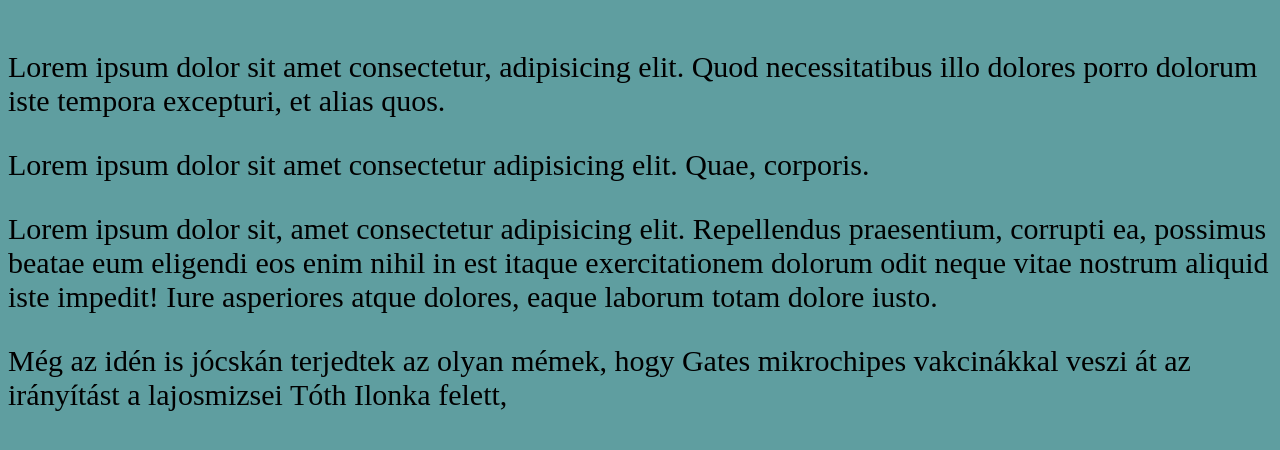
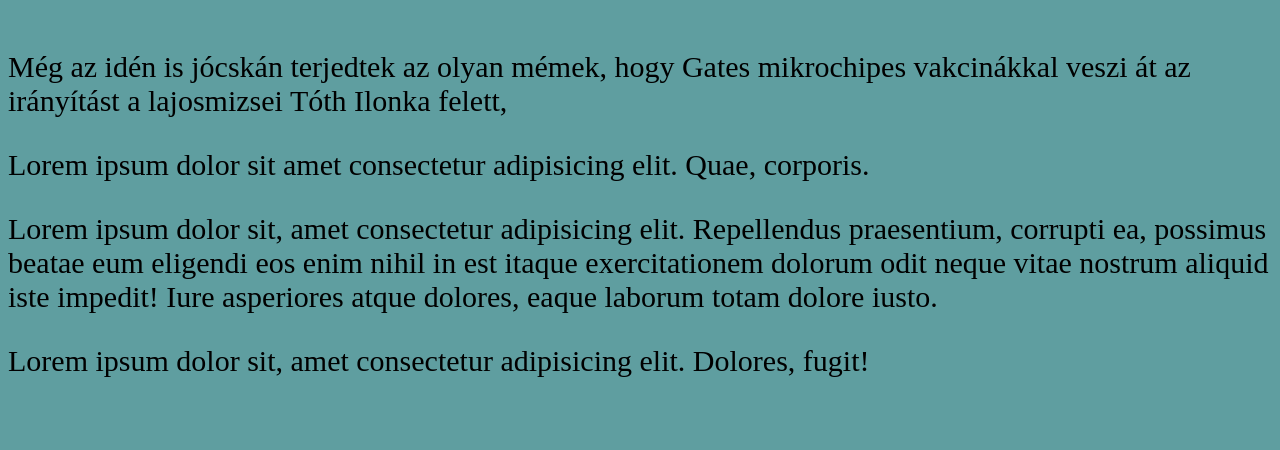
Before and after one commit to Ratelif/git_practice, a plain HTML site: page index.html in a window 1280 px wide. Shown: the part 148-598 px from the top of the page. Drawn offline with Linux system fonts and the light colour scheme.

Commit message:
index.html

```diff
--- a/index.html
+++ b/index.html
@@ -11,9 +11,10 @@
 </head>
 <body>
     <h1>helló</h1>
-    <p>Lorem ipsum dolor sit amet consectetur, adipisicing elit. Quod necessitatibus illo dolores porro dolorum iste tempora excepturi, et alias quos.</p>
+    <p>Még az idén is jócskán terjedtek az olyan mémek, hogy Gates mikrochipes vakcinákkal veszi át az irányítást a
+        lajosmizsei Tóth Ilonka felett,</p>
     <p>Lorem ipsum dolor sit amet consectetur adipisicing elit. Quae, corporis.</p>
     <p>Lorem ipsum dolor sit, amet consectetur adipisicing elit. Repellendus praesentium, corrupti ea, possimus beatae eum eligendi eos enim nihil in est itaque exercitationem dolorum odit neque vitae nostrum aliquid iste impedit! Iure asperiores atque dolores, eaque laborum totam dolore iusto.</p>
-    <p>Még az idén is jócskán terjedtek az olyan mémek, hogy Gates mikrochipes vakcinákkal veszi át az irányítást a lajosmizsei Tóth Ilonka felett,</p>
+    <p>Lorem ipsum dolor sit, amet consectetur adipisicing elit. Dolores, fugit!</p>
 </body>
 </html>
```
Also changed, not shown: 1 other file.
